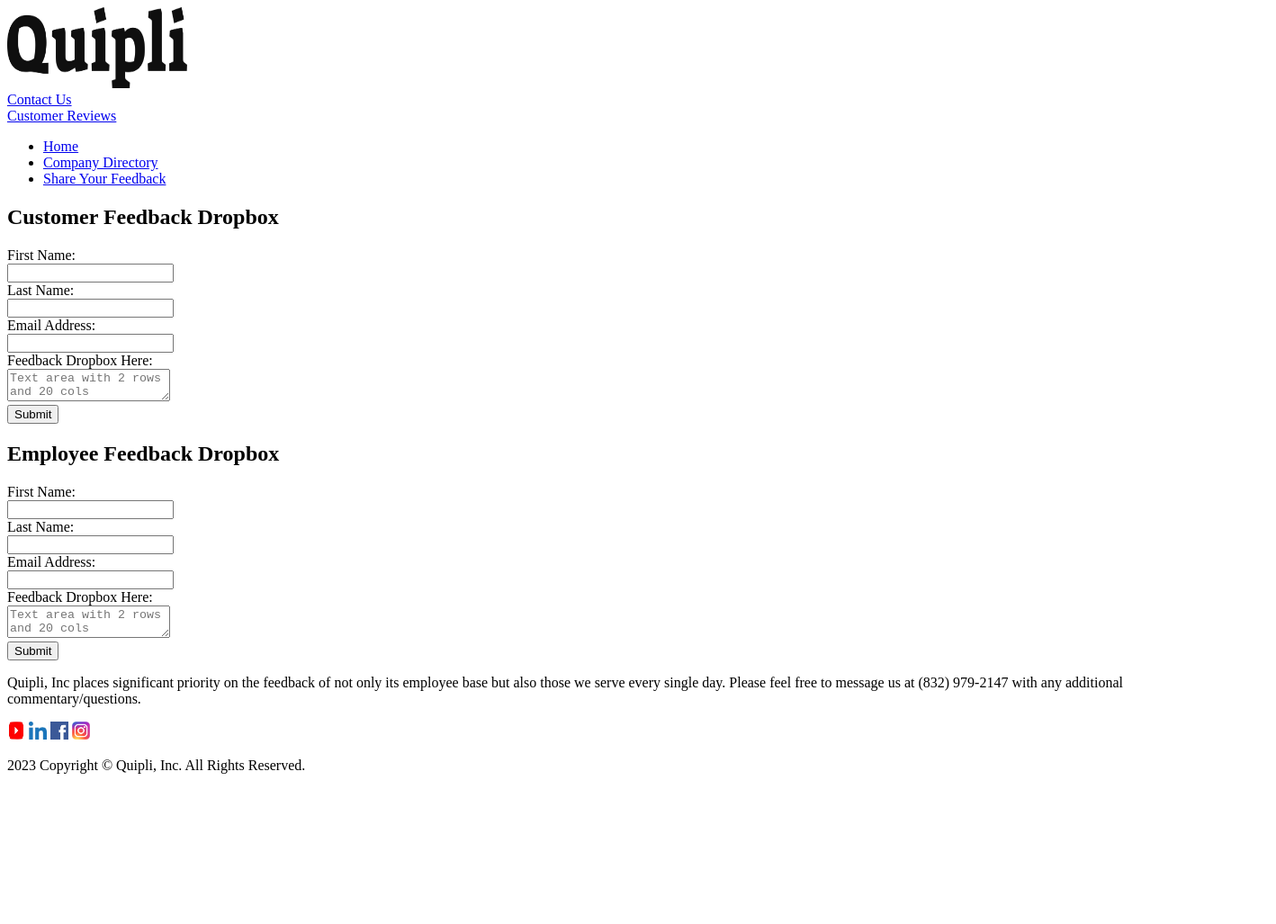
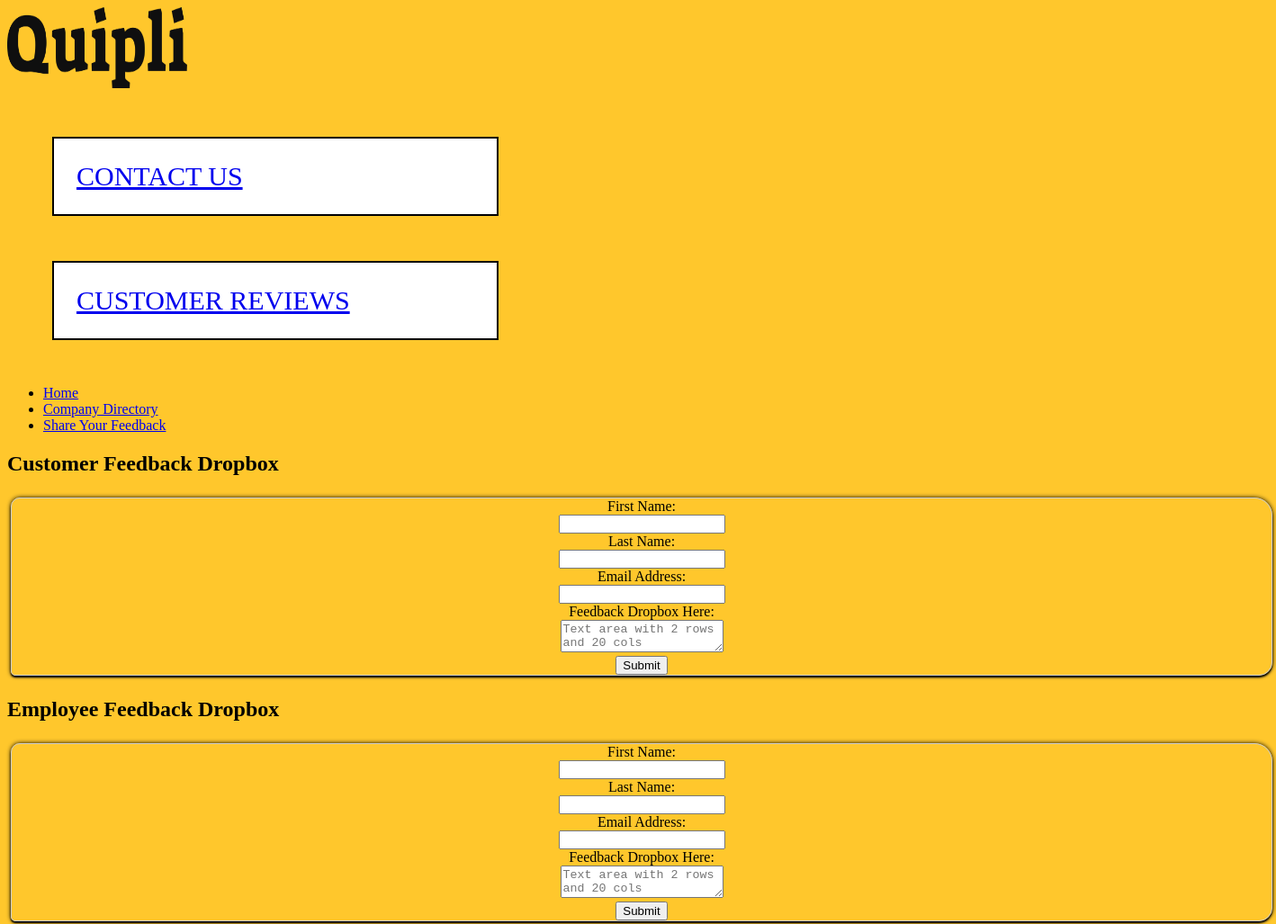
Before and after one commit to jackiescognamiglio/jackie_s.github.io, a plain HTML site: page form.html in a window 1280 px wide. Shown: the top 1027 px of the page at 90% size, 1418 px wide, since content can reach past the window. Before the commit the page ends 876 px from the top, so only its background shows below. Drawn offline with Linux system fonts and the light colour scheme.

Commit message:
Add files via upload

```diff
--- a/form.html
+++ b/form.html
@@ -17,7 +17,7 @@
         <meta name="keywords" content="Review, Feedback, Rating, Comment">
         <meta name="author" content="Jackie Scognamiglio">
         <meta name="viewport" content="width=device-width, initial-scale=1.0">
-        <link rel="styles" href=>
+        <link rel="stylesheet" href="styles.css">
 </head>
 <body>
     <header>
--- a/styles.css
+++ b/styles.css
@@ -23,6 +23,7 @@ p { /*Will apply to all generic paragraph lines of code throughout every page; w
     width: 35%;
     margin: 50px;
     text-transform: uppercase;
+    display: flex;
 }
 
 nav ul li { /*Moves my directory (of all three pages) to the center)*/
```
